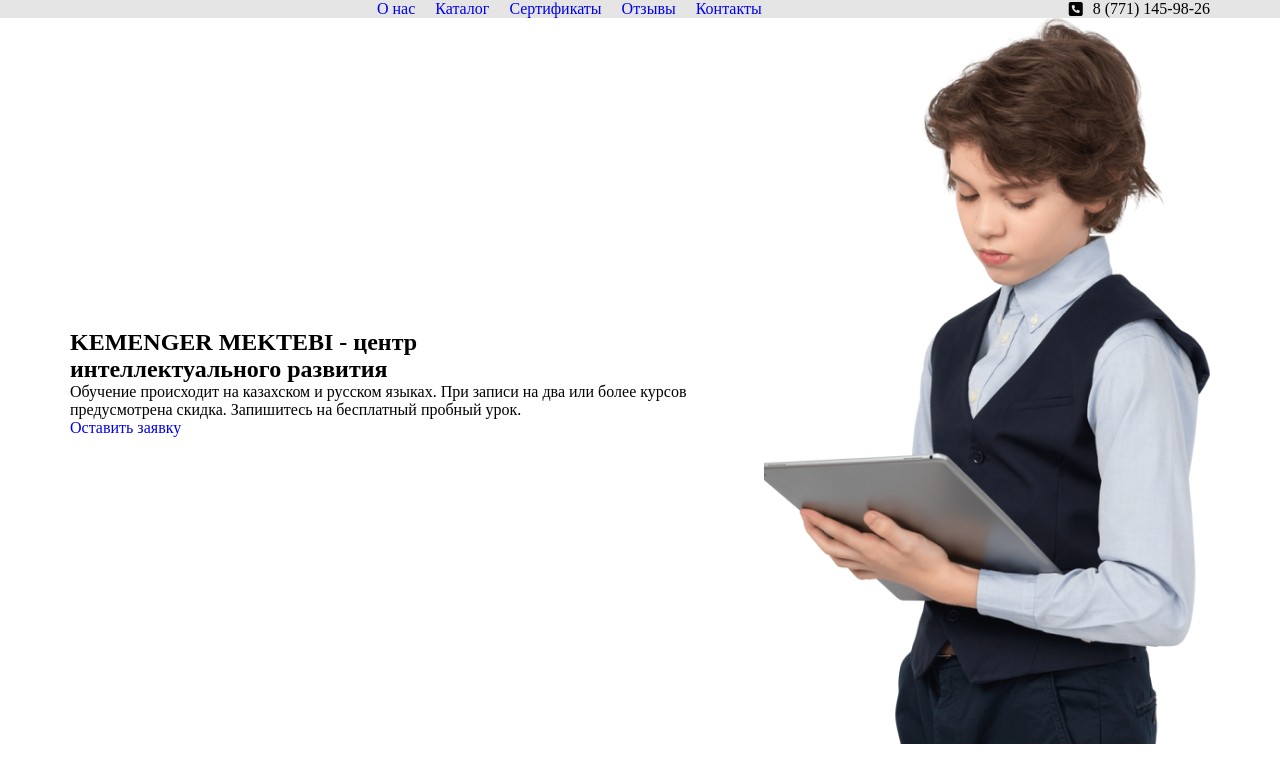
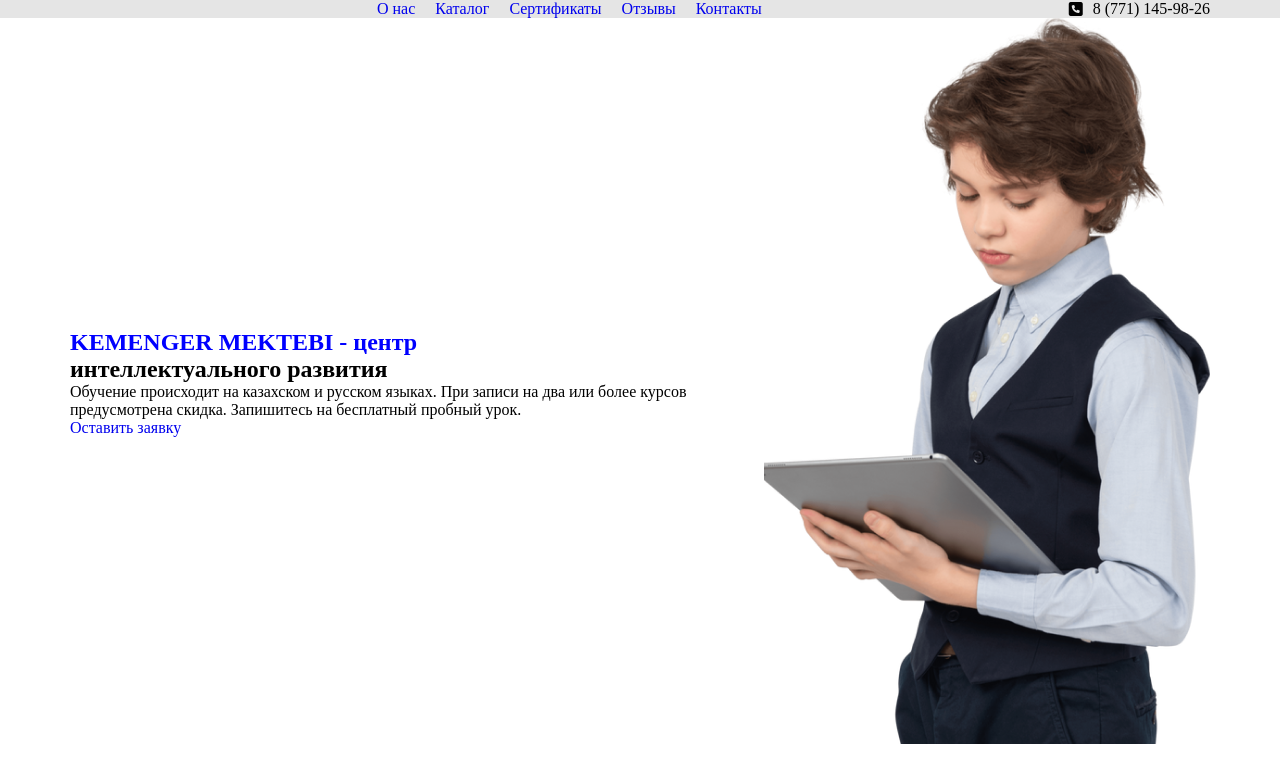
Before and after one commit to hhamidullohhub/kemengr, a plain HTML site: page index.html in a window 1280 px wide. Drawn offline with Linux system fonts and the light colour scheme.

Commit message:
KEMENGER

```diff
--- a/css/style.css
+++ b/css/style.css
@@ -147,3 +147,7 @@ nav .container {
     display: flex;
     align-items: center;
 }
+
+.KEMENGER {
+    color: blue;
+}
--- a/index.html
+++ b/index.html
@@ -49,10 +49,10 @@
         <div class="container">
             <div class="sentr-all">
                 <div class="kemenger-text">
-                    <h1> <h1 class="KEMENGER">KEMENGER MEKTEBI - центр</h1> <h1>
-                      интеллектуального развития
-                    </h1>
-                    </h1>
+
+                    <h1 class="KEMENGER">KEMENGER MEKTEBI - центр</h1>
+                    <h1>
+                        интеллектуального развития</h1>
                     <p>
                         Обучение происходит на казахском и русском языках. При записи на два или более курсов предусмотрена скидка. Запишитесь на бесплатный пробный урок.
                     </p>
```
